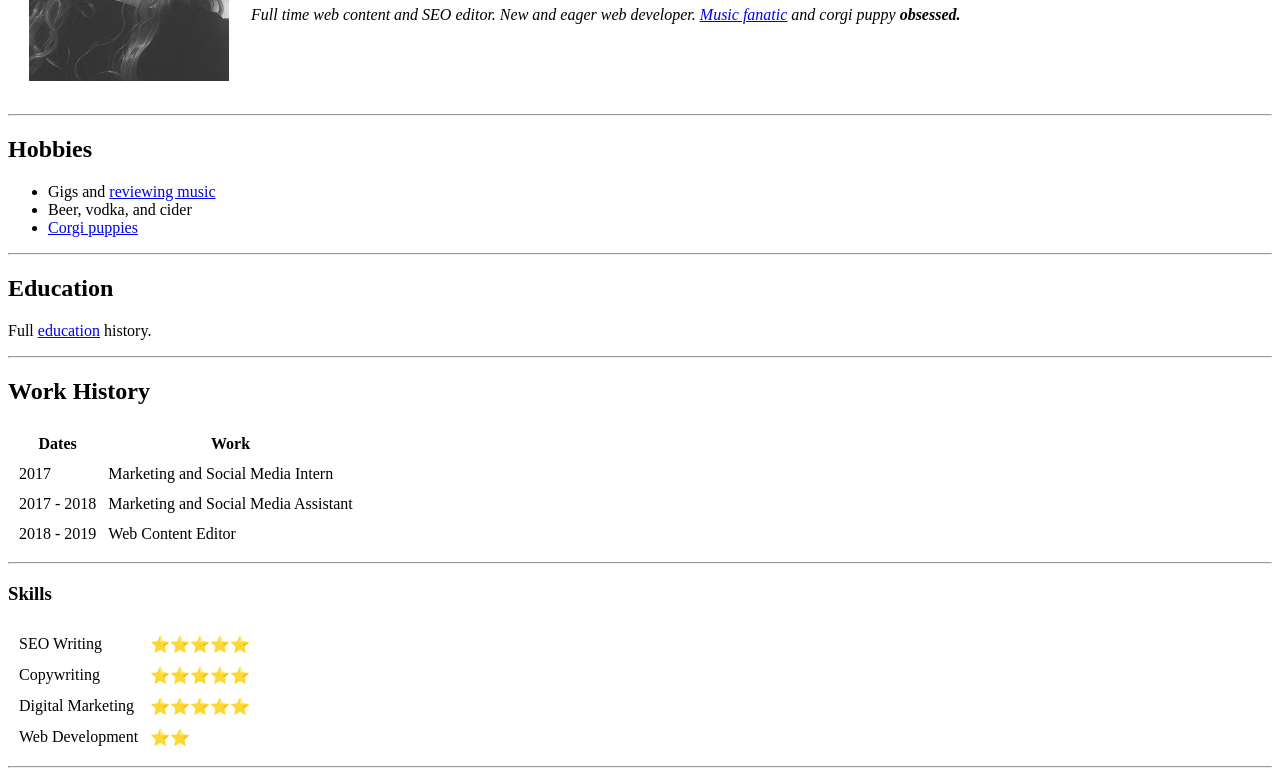
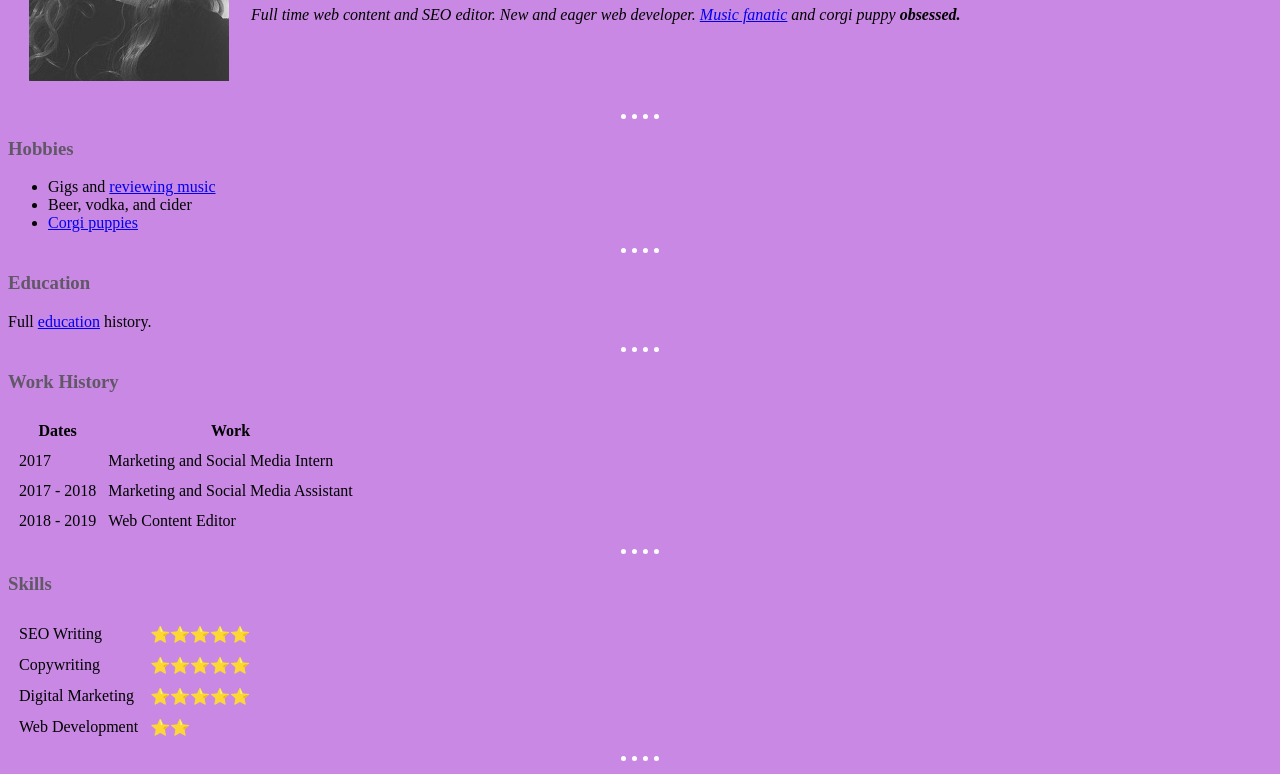
Before and after one commit to EllieJG/CV, a plain HTML site: page index.html in a window 1280 px wide. Shown: the part 148-922 px from the top of the page. Drawn offline with Linux system fonts and the light colour scheme.

Commit message:
added css

```diff
--- /dev/null
+++ b/css/styles.css
@@ -0,0 +1,20 @@
+body {
+  background-color: #C888E4;
+}
+
+hr {
+  border-style: none;
+  border-top-style: dotted;
+  height: 0px;
+  width: 3%;
+  border-color: #FFFFFF;
+  border-width: 5px;
+}
+
+h1 {
+  color: #933FB7;
+}
+
+h3 {
+  color: #615766;
+}
--- a/index.html
+++ b/index.html
@@ -3,7 +3,10 @@
   <head>
     <meta charset="utf-8">
     <title>Trash Talkz</title>
+<link rel="stylesheet" href="css/styles.css">
+
   </head>
+
   <body>
     <table cellspacing="20">
       <tr>
@@ -13,17 +16,17 @@
       </tr>
     </table>
     <hr>
-    <h2>Hobbies</h2>
+    <h3>Hobbies</h3>
     <ul>
       <li>Gigs and <a href="http://www.trashtalkz.com/">reviewing music</a></li>
       <li>Beer, vodka, and cider</li>
       <li><a href="https://www.youtube.com/watch?v=b9lb-T9FrAg">Corgi puppies</a></li>
     </ul>
     <hr />
-    <h2>Education</h2>
+    <h3>Education</h3>
     <p>Full <a href="education.html">education</a> history.</p>
 <hr />
-    <h2>Work History</h2>
+    <h3>Work History</h3>
     <table cellspacing="10">
       <thead>
         <tr>
```
Also changed, not shown: contact.html (+1 -0 lines), education.html (+1 -0 lines).
